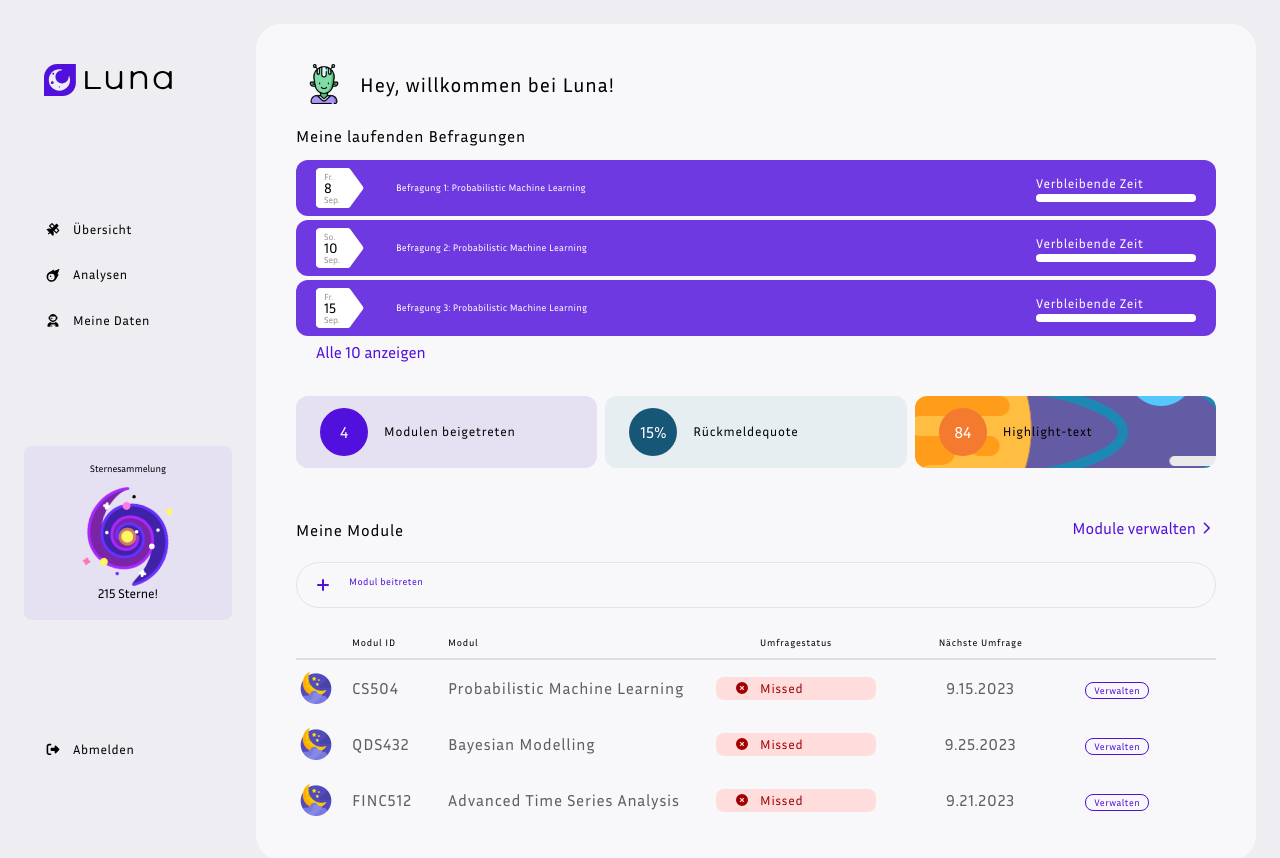
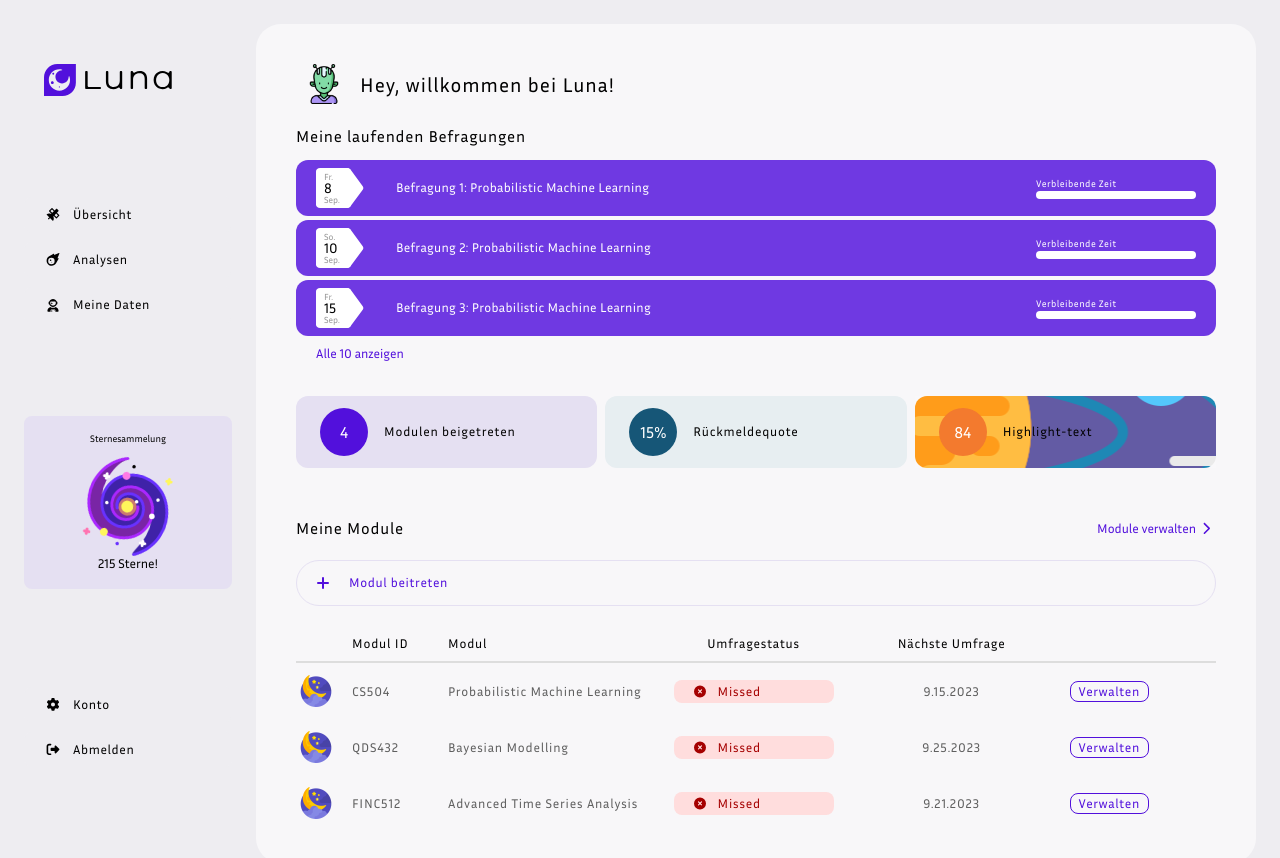
Before and after one commit to Luna-DroMo/luna_frontend, a Next.js app: page / in a window 1280 px wide. Shown: the top 858 px of the page. Built offline with nearby package versions, Linux system fonts and the light colour scheme.

Commit message:
fixed text sizing

```diff
--- a/components/Alerts.js
+++ b/components/Alerts.js
@@ -50,7 +50,7 @@ export default function AlertSection() {
           </div>
 
           <button
-            className="text-lunapurple text-xs ml-5 hover:underline"
+            className="text-lunapurple text-base ml-5 hover:underline"
             onClick={toggleExpand}
           >
             {!expanded ? `Alle ${alerts.length} anzeigen` : 'Weniger anzeigen'}
@@ -101,9 +101,9 @@ function Alert({ survey }) {
                 <p className='absolute bottom-2.5 ml-2 text-[14px]'>{due_date.getDate()}</p>
                 <p className='absolute bottom-0.5 text-[9px] text-lightgrey ml-2 mt-0'>{getMonthOfYear(due_date.getMonth())}</p>
             </div>
-            <h3 className='flex-grow text-white ml-8 text-sm tracking-wide'>Befragung {surveyno}: {module}</h3>
+            <h3 className='flex-grow text-white ml-8 text-base tracking-wide'>Befragung {surveyno}: {module}</h3>
             <div className="progress flex-none mr-5 w-40">
-                <p className='text-white text-xs tracking-wider'>Verbleibende Zeit</p>
+                <p className='text-white text-sm tracking-wider'>Verbleibende Zeit</p>
 
                 <div className="w-full bg-white rounded-full h-2 dark:bg-gray-700">
                     <div className={`float-right ${bg_col} h-2 rounded-full`} style={{ 'width': `${rel_time_remaining}%` }}></div>
--- a/components/Buttons.js
+++ b/components/Buttons.js
@@ -20,13 +20,13 @@ export function SmallButton({ text, highlighted, href="#"}) {
     if (highlighted){
         return (
             <Link href={href}>
-            <button className="border border-lunapurple bg-lunapurple rounded-full w-44 h-6 px-4 text-white text-xs leading-4 hover:border-lunagreen hover:bg-lunagreen hover:text-lunapurple ">{text}</button>
+            <button className="border border-lunapurple bg-lunapurple rounded-full w-44 h-6 px-4 text-white text-base leading-4 hover:border-lunagreen hover:bg-lunagreen hover:text-lunapurple ">{text}</button>
             </Link>
         )
     } else {
         return (
             <Link href={href}>
-            <button className="border border-lunapurple rounded-full w-44 h-6 px-4 text-lunapurple text-xs leading-4 hover:border-lunagreen hover:bg-lunagreen">{text}</button>
+            <button className="border border-lunapurple rounded-full w-44 h-6 px-4 text-lunapurple text-base leading-4 hover:border-lunagreen hover:bg-lunagreen">{text}</button>
             </Link>
         )
     }
@@ -36,13 +36,13 @@ export function FormButton({ text, highlighted, formAction}) {
     if (highlighted){
         return (
 
-            <button type="submit" formAction = {formAction} className="mx-3 border border-lunapurple bg-lunapurple rounded-full w-44 h-10 px-4 text-white text-xs leading-4 hover:border-lunagreen hover:bg-lunagreen hover:text-lunapurple ">{text}</button>
+            <button type="submit" formAction = {formAction} className="mx-3 border border-lunapurple bg-lunapurple rounded-full w-44 h-10 px-4 text-white text-base leading-4 hover:border-lunagreen hover:bg-lunagreen hover:text-lunapurple ">{text}</button>
 
         )
     } else {
         return (
 
-            <button type="submit" formAction = {formAction} className="mx-3 border border-lunapurple rounded-full w-44 h-10 px-4 text-lunapurple text-xs leading-4 hover:border-lunagreen hover:bg-lunagreen">{text}</button>
+            <button type="submit" formAction = {formAction} className="mx-3 border border-lunapurple rounded-full w-44 h-10 px-4 text-lunapurple text-base leading-4 hover:border-lunagreen hover:bg-lunagreen">{text}</button>
 
         )
     }
--- a/components/InputProgressTracker.js
+++ b/components/InputProgressTracker.js
@@ -22,7 +22,7 @@ function ProgressbarElement({ form }) {
     return (
         <div className="flex">
             <Bullet form={form} />
-            <p className={`inline text-${theme.text_col}`}>{form.name}</p>
+            <p className={`inline mt-0.5 text-${theme.text_col}`}>{form.name}</p>
         </div>
     )
 };
@@ -44,7 +44,7 @@ function Bullet({ form }) {
 
     return (
         <div className={`border h-5 w-5 rounded-full bg-${theme.bg_col} border-${theme.border_col} inlineblock mt-0.5 mr-3 text-xs text-center`}>
-            <p className={`mt-0.5  text-${theme.number_col} `}>
+            <p className={`mt-0  text-${theme.number_col} `}>
                 {form.item}
             </p>
         </div>
--- a/components/RootLayout.js
+++ b/components/RootLayout.js
@@ -1,13 +1,14 @@
 import Sidebar from "./Sidebar"
 
-export default function RootLayout({show_main_links=true, show_billboard=true,  children }) {
+export default function RootLayout({ show_main_links = true, show_billboard = true, children }) {
   // Probs doesnt need to be here. Just for testing. Unsure how to do this properly at this point.
 
+  // Check if logged in
 
     return (
 
       <>
-      <Sidebar show_main_links = {show_main_links} show_billboard={show_billboard}/>
+        <Sidebar show_main_links={show_main_links} show_billboard={show_billboard} />
 
         <div className="mainbody">
           {children}</div>
--- a/components/Sidebar.js
+++ b/components/Sidebar.js
@@ -57,6 +57,12 @@ function SidebarContent({ show_billboard, show_main_links }) {
 
       <ul className="space-y-2 font-medium mb-2">
 
+      <li className='group rounded-lg'>
+          <a href={"#"}  className="flex items-center pl-5 p-2 tracking-wider text-gray-900 rounded-lg dark:text-white text-base group-hover:border-hidden dark:hover:bg-gray-700">
+            <FontAwesomeIcon icon={faGear} className='group-hover:text-lunapurple inline-block w-4' />
+            <span className="ml-3">Konto</span>
+          </a >
+        </li>
         <li className='group rounded-lg'>
           <a href={"/welcome"} onClick={handleLogout} className="flex items-center pl-5 p-2 tracking-wider text-gray-900 rounded-lg dark:text-white text-base group-hover:border-hidden dark:hover:bg-gray-700">
             <FontAwesomeIcon icon={faSignOutAlt} className='group-hover:text-lunapurple inline-block w-4' />
--- a/components/Table.js
+++ b/components/Table.js
@@ -28,11 +28,11 @@ export default function ModuleTable() {
                     <thead>
                         <tr className=''>
                             <th className="border-b-[#dddddd] border-b-2 px-0 font-normal border-b dark:border-slate-600 p-4 pl-8 pt-0 pb-3 text-slate-400 dark:text-slate-200 text-left"> </th>
-                            <th className="border-b-[#dddddd] border-b-2 px-4 py-2 text-left font-normal text-sm ">Modul ID</th>
-                            <th className="border-b-[#dddddd] border-b-2 px-4 py-2 text-left w-40 font-normal text-sm ">Modul</th>
-                            <th className="border-b-[#dddddd] border-b-2 px-4 py-2 text-center font-normal text-sm ">Umfragestatus</th>
-                            <th className="border-b-[#dddddd] border-b-2 px-4 py-2 text-center font-normal text-sm ">Nächste Umfrage</th>
-                            <th className="border-b-[#dddddd] border-b-2 px-4 py-2 text-right font-normal text-sm "></th>
+                            <th className="border-b-[#dddddd] border-b-2 px-4 py-2 text-left font-normal text-base ">Modul ID</th>
+                            <th className="border-b-[#dddddd] border-b-2 px-4 py-2 text-left w-40 font-normal text-base ">Modul</th>
+                            <th className="border-b-[#dddddd] border-b-2 px-4 py-2 text-center font-normal text-base ">Umfragestatus</th>
+                            <th className="border-b-[#dddddd] border-b-2 px-4 py-2 text-center font-normal text-base ">Nächste Umfrage</th>
+                            <th className="border-b-[#dddddd] border-b-2 px-4 py-2 text-right font-normal text-base "></th>
                         </tr>
                     </thead>
                     <tbody>
@@ -58,13 +58,13 @@ function TableRow({ module }) {
 
     const nextsurveypublished = new Date(module.nextsurveypublished);
     return (
-        <tr className='hover:bg-pagebg text-text-grey text-xs'>
+        <tr className='hover:bg-pagebg text-text-grey text-base'>
             <td className="py-3 w-10 text-center"><img src="moon.png" className="w-8 m-0 p-0 inline-block" /></td>
             <td className="px-4 py-2 w-24">{module.moduleid}</td>
             <td className="px-4 py-2 max-w-72 overflow-hidden overflow-ellipsis whitespace-nowrap">{module.modulename}</td>
             <td className="px-4 py-2 text-center w-48"><StatusElement nextsurveyduedate={module.nextsurveydue} /></td>
             <td className="px-4 py-2 text-center">{formatDate(nextsurveypublished)}</td>
-            <td className="px-4 py-2"><a href="#" className="rounded-lg border py-0.5 px-2 text-lunapurple tracking-wider text-sm border-lunapurple hover:bg-lunapurple hover:text-white">Verwalten</a></td>
+            <td className="px-4 py-2"><a href="#" className="rounded-lg border py-0.5 px-2 text-lunapurple tracking-wider text-base border-lunapurple hover:bg-lunapurple hover:text-white">Verwalten</a></td>
         </tr>
     );
 };
--- a/pages/index.js
+++ b/pages/index.js
@@ -10,11 +10,7 @@ import { useState } from 'react';
 
 
 export default function Home() {
-  if (typeof window !== 'undefined') {
-    console.log('we are running on the client')
-  } else {
-    console.log('we are running on the server');
-  }
+
   return (
     <RootLayout show_billboard={true}>
       <main className="flex-row justify-between px-10 pt-10">
@@ -55,7 +51,7 @@ export default function Home() {
         </div>
         <div className="flex w-full items-end">
           <h5 className='tracking-wider items-center flex-grow'>Meine Module</h5>
-          <a href="#" className="flex-none text-lunapurple text-xs pb-0.5">Module verwalten<FontAwesomeIcon icon={faChevronRight} className='flex group-hover:text-lunapurple inline-block w-2 mx-1.5' /></a>
+          <a href="#" className="flex-none text-lunapurple text-base pb-0.5">Module verwalten<FontAwesomeIcon icon={faChevronRight} className='flex group-hover:text-lunapurple inline-block w-2 mx-1.5' /></a>
         </div>
 
 
@@ -66,7 +62,7 @@ export default function Home() {
           </div>
 
 
-          <h4 className='ml-5 text-lunapurple tracking-wider text-sm z-10'>Modul beitreten</h4>
+          <h4 className='ml-5 text-lunapurple tracking-wider text-base z-10'>Modul beitreten</h4>
         </a>
 
         <Table />
--- a/tailwind.config.js
+++ b/tailwind.config.js
@@ -7,6 +7,7 @@ module.exports = {
   ],
   theme: {
     fontSize: {
+      xs: '0.4rem',
       sm: '0.6rem',
       base: '0.8rem',
       xl: '1.25rem',
```
Lines whose indentation alone changed are shown as unchanged.
